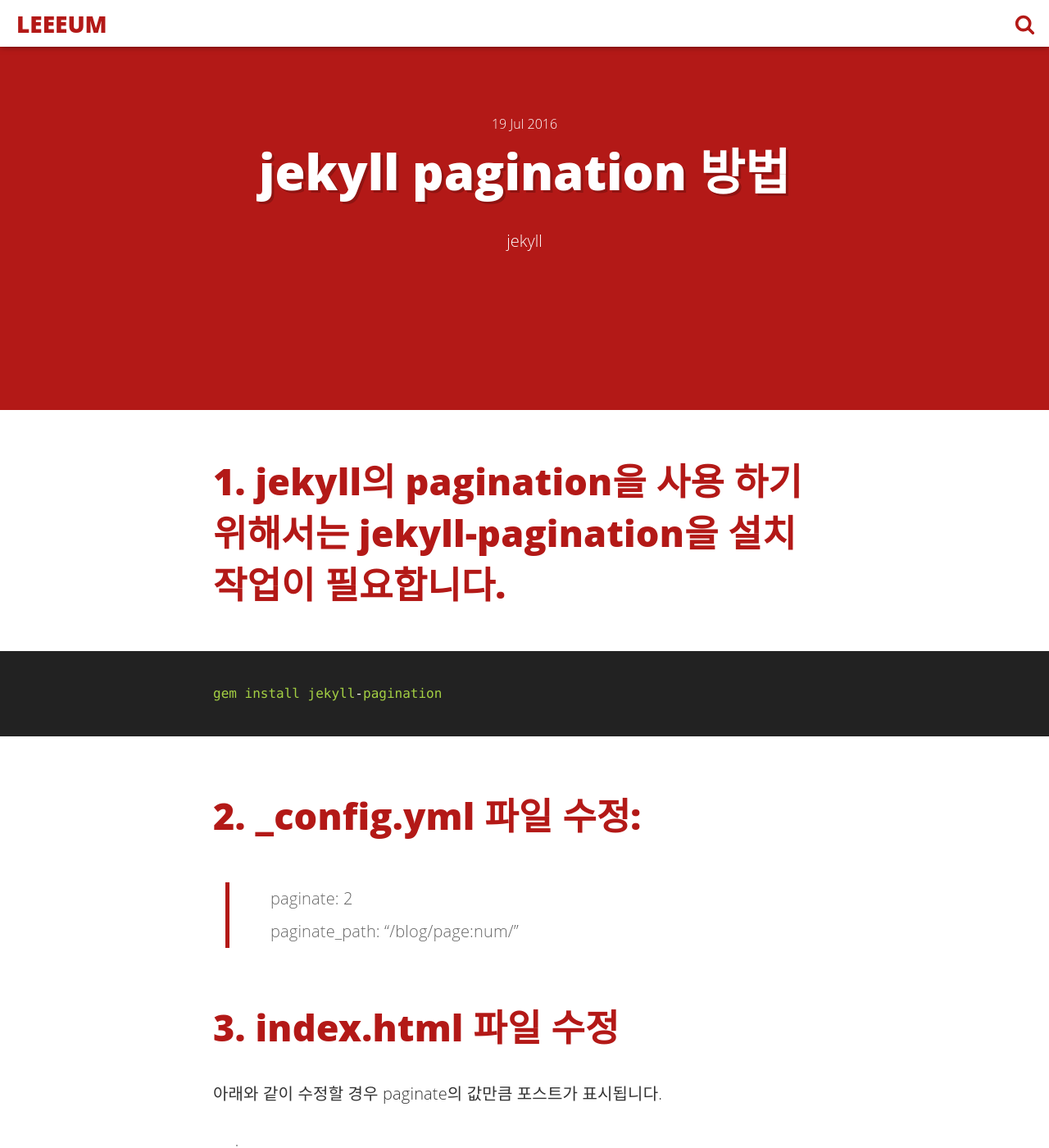
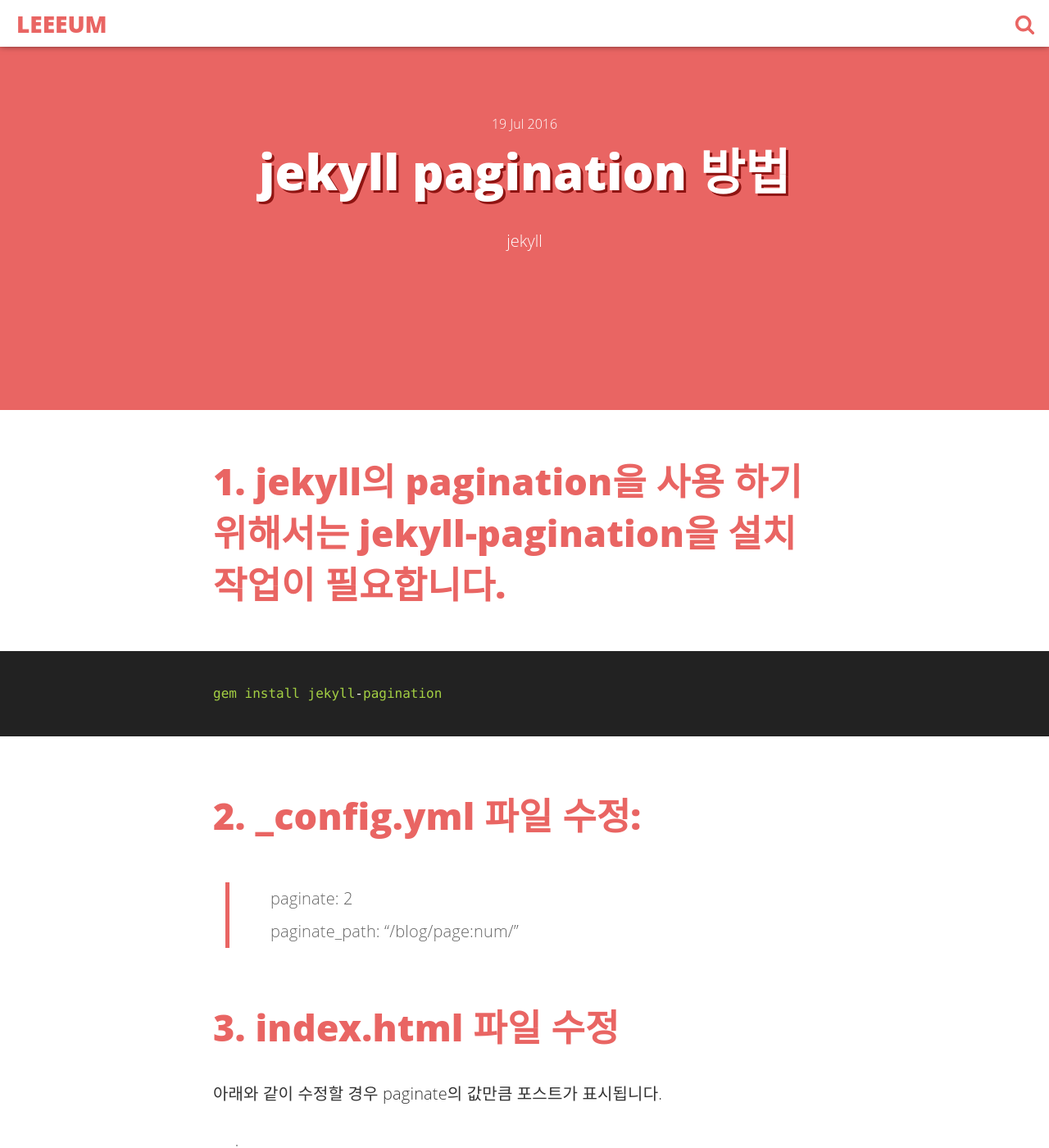
Before and after one commit to lky88/lky88.github.io, a Jekyll site: the page built from _posts/2016-08-24-jekyll-pagination.md, in a window 1280 px wide and 1400 px high. Shown: the whole window at 82% size. Built offline with Jekyll 4.4.1, drawn with Linux system fonts in a browser that asks for light colours; comment, search, counter and statistics services are not loaded; some of the changed text lies outside the part shown.

Commit message:
jekyll completed

```diff
--- a/_posts/2016-08-24-jekyll-pagination.md
+++ b/_posts/2016-08-24-jekyll-pagination.md
@@ -30,29 +30,69 @@
 
 아래와 같이 수정할 경우 paginate의 값만큼 포스트가 표시됩니다.
 
-as-is
-{% highlight jekyll %}
+as-is :
 
-작업중..
+> site.posts을 변경 <br/>
+
+{% highlight liquid %}
+
+{%raw%}
+{% for post in site.posts %}
+{% endfor %}
+{%endraw%}
 
 {% endhighlight %}
 
 
-to-be
+to-be :
 
-{% highlight jekyll %}
-작업중..
+> paginator.posts으로 변경
+
+{% highlight liquid %}
+
+{%raw%}
+{% for post in paginator.posts %}
+{% endfor %}
+{%endraw%}
 
 {% endhighlight %}
 
-add
+add :
 
-{% highlight jekyll %}
+> endfor 하단에 추가
 
-	작업중..
+{% highlight liquid %}
+{%raw%}
+
+{% if paginator.total_pages > 1 %}
+  	<div class="pagination">
+  {% if paginator.previous_page %}
+    <a class="cusInnerPage" href="{{ paginator.previous_page_path | prepend: site.baseurl | replace: '//', '/' }}">&laquo; Prev</a>
+  {% else %}
+    <span class="cusInnerPage">&laquo; Prev</span>
+  {% endif %}
+
+  {% for page in (1..paginator.total_pages) %}
+    {% if page == paginator.page %}
+      <em class="cusInnerPage">{{ page }}</em>
+    {% elsif page == 1 %}
+      <a class="cusInnerPage" href="/">{{ page }}</a>
+    {% else %}
+      <a class="cusInnerPage" href="{{ site.paginate_path | prepend: site.baseurl | replace: '//', '/' | replace: ':num', page }}">{{ page }}</a>
+    {% endif %}
+  {% endfor %}
+
+  {% if paginator.next_page %}
+    <a class="cusInnerPage" href="{{ paginator.next_page_path | prepend: site.baseurl | replace: '//', '/' }}">Next &raquo;</a>
+  {% else %}
+    <span class="cusInnerPage" >Next &raquo;</span>
+  {% endif %}
+</div>
+{% endif %}
+
+{%endraw%}
 
 {% endhighlight %}
-
 
 
 # 4. CSS 추가
--- a/assets/css/main.css
+++ b/assets/css/main.css
@@ -1558,103 +1558,6 @@
 	text-align: center;
 	margin: 0
 }
-
-.post-jekyll .title-category {
-	color: #b31917
-}
-
-.post-jekyll .post-content h1,.post-jekyll .post-content h2,.post-jekyll .post-content h3,.post-jekyll .post-content h4
-	{
-	color: #b31917
-}
-
-.post-jekyll .post-content a {
-	color: #b31917;
-	border-bottom: 2px dashed #b31917;
-}
-
-.post-jekyll .post-content a:hover {
-	background-color: #b31917;
-	color: #fff
-}
-
-.post-jekyll .post-content strong {
-	color: #b31917
-}
-
-.post-jekyll .post-content p code,.post-jekyll .post-content li code {
-	color: #b31917
-}
-
-.post-jekyll .post-content blockquote {
-	border-left: .313rem solid #b31917
-}
-
-.post-jekyll .header-post,.post-jekyll .header-site {
-	background-color: #b31917;
-}
-
-.post-jekyll .header-post h1,.post-jekyll .header-site h1 {
-	text-shadow: 3px 3px #8f1412
-}
-
-.post-jekyll .bar-header .logo a {
-	color: #b31917
-}
-
-.post-jekyll .author .email {
-	color: #b31917
-}
-
-.post-jekyll .share a:hover svg {
-	fill: #b31917
-}
-
-@media only screen and (max-width:37.5rem) {
-	.post-jekyll body.search-overlay:after {
-		background-color: #b31917
-	}
-}
-
-.post-jekyll .icon-menu {
-	fill: #b31917
-}
-
-.post-jekyll .box-body h2 {
-	color: #b31917
-}
-
-.post-jekyll .box-body .tags a {
-	color: #b31917;
-	border: 1px solid #b31917
-}
-
-.post-jekyll aside {
-	background-color: #b31917;
-}
-
-.post-jekyll aside nav li a:hover {
-	color: #b31917
-}
-
-.post-jekyll .ribbon span {
-	background-color: #b31917;
-}
-
-.post-jekyll .ribbon span:before {
-	border-left: 3px solid #7d1210;
-	border-top: 3px solid #7d1210
-}
-
-.post-jekyll .ribbon span:after {
-	border-right: 3px solid #7d1210;
-	border-top: 3px solid #7d1210
-}
-
-.post-jekyll footer {
-	background-color: #b31917
-}
-
 .post-css .title-category {
 	color: #2da0c3
 }
@@ -2620,3 +2523,98 @@
 a.cusInnerPage:visited{
 	color : #0088cc;
 }
+.post-jekyll .title-category {
+	color: #e96563
+}
+
+.post-jekyll .post-content h1,.post-jekyll .post-content h2,.post-jekyll .post-content h3,.post-jekyll .post-content h4
+	{
+	color: #e96563
+}
+
+.post-jekyll .post-content a {
+	color: #e96563;
+	border-bottom: 2px dashed #e96563;
+}
+
+.post-jekyll .post-content a:hover {
+	background-color: #e96563;
+	color: #fff
+}
+
+.post-jekyll .post-content strong {
+	color: #e96563
+}
+
+.post-jekyll .post-content p code,.post-jekyll .post-content li code {
+	color: #e96563
+}
+
+.post-jekyll .post-content blockquote {
+	border-left: .313rem solid #e96563
+}
+
+.post-jekyll .header-post,.post-jekyll .header-site {
+	background-color: #e96563;
+}
+
+.post-jekyll .header-post h1,.post-jekyll .header-site h1 {
+	text-shadow: 3px 3px #8f1412
+}
+
+.post-jekyll .bar-header .logo a {
+	color: #e96563
+}
+
+.post-jekyll .author .email {
+	color: #e96563
+}
+
+.post-jekyll .share a:hover svg {
+	fill: #e96563
+}
+
+@media only screen and (max-width:37.5rem) {
+	.post-jekyll body.search-overlay:after {
+		background-color: #e96563
+	}
+}
+
+.post-jekyll .icon-menu {
+	fill: #e96563
+}
+
+.post-jekyll .box-body h2 {
+	color: #e96563
+}
+
+.post-jekyll .box-body .tags a {
+	color: #e96563;
+	border: 1px solid #e96563
+}
+
+.post-jekyll aside {
+	background-color: #e96563;
+}
+
+.post-jekyll aside nav li a:hover {
+	color: #e96563
+}
+
+.post-jekyll .ribbon span {
+	background-color: #e96563;
+}
+
+.post-jekyll .ribbon span:before {
+	border-left: 3px solid #7d1210;
+	border-top: 3px solid #7d1210
+}
+
+.post-jekyll .ribbon span:after {
+	border-right: 3px solid #7d1210;
+	border-top: 3px solid #7d1210
+}
+
+.post-jekyll footer {
+	background-color: #e96563
+}
```
